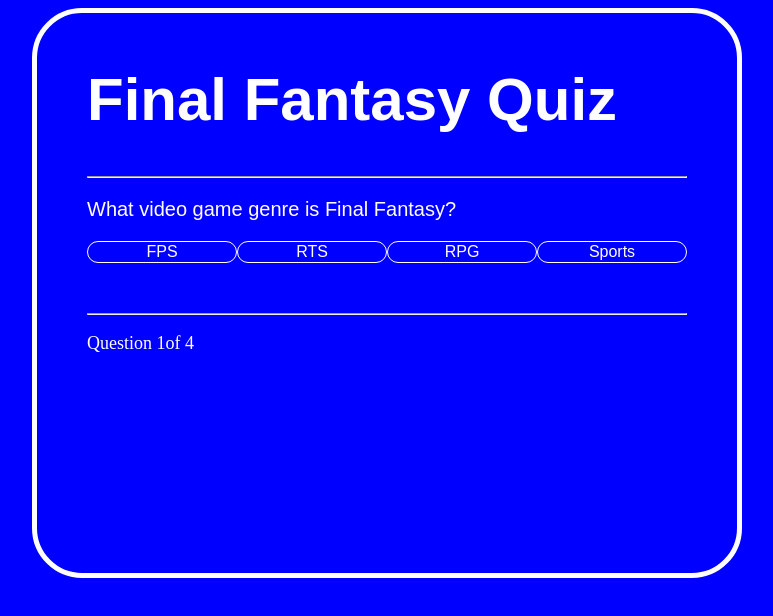
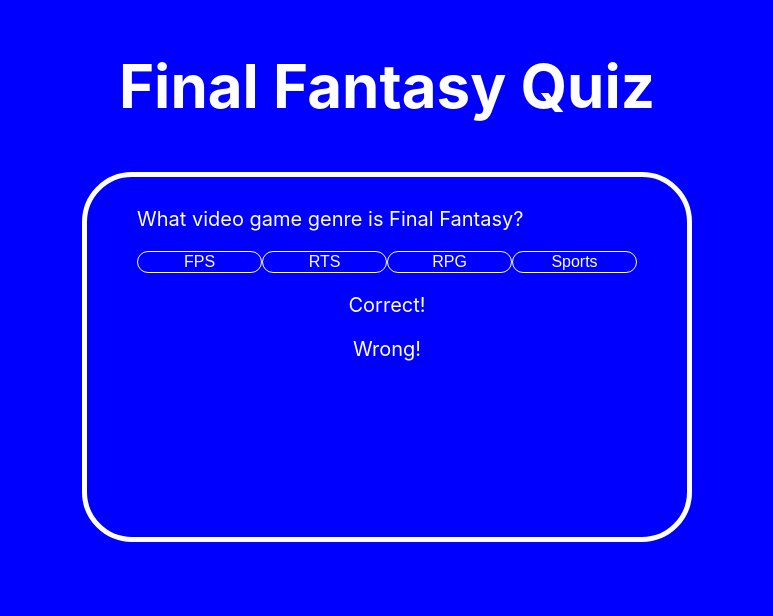
Before and after one commit to Merkraith/Final-Fantasy-Quiz, a plain HTML site: page index.html in a window 1280 px wide. Both pictures are taken after a click on the button "Start". Shown: the whole page, without its empty margins (253-1026 px from the left). Drawn offline with Linux system fonts and the light colour scheme.

Commit message:
progress made, still trying to implement countdown timer, and correct/wrong alerts

```diff
--- a/index.html
+++ b/index.html
@@ -9,15 +9,20 @@
     <title>Final Fantasy Quiz</title>
 </head>
 <body>
+    <nav>
+        <div id="countdown"></div>
+        <h1 id=title> Final Fantasy Quiz</h1>
+        <div id="score"></div>
+    </nav>
+
+
     <div class="grid">
         <div id="quiz">
             <div id="start">
-                <h1> Final Fantasy Quiz</h1>
-                <h1> Click to play!</h1>
+                <h1> Click start to play!</h1>
                 <button id="btn" onclick="startQuiz()">Start</button>
             </div>
-            <h1 id="title">Final Fantasy Quiz</h1>
-            <hr style="margin-top: 20px">
+            <!-- <hr style="margin-top: 20px"> -->
 
             <p id="question"></p>
 
@@ -28,10 +33,11 @@
                 <button id="btn3"><span id="choice3"></span></button>
             </div>
 
-            <hr style="margin-top: 50px">
+            <!-- <hr style="margin-top: 50px"> -->
 
             <footer>
-                <p id="progress">Question 1 of 4</p>
+                <p id="correct">Correct!</p>
+                <p id="wrong">Wrong!</p>
             </footer>
         </div>
     </div>
--- a/newstyles.css
+++ b/newstyles.css
@@ -4,8 +4,8 @@
 }
 
 .grid {
-    width: 600px;
-    height: 500px;
+    width: 500px;
+    height: 300px;
     margin: 0 auto;
     background-color: blue;
     padding: 10px 50px 50px 50px;
@@ -15,9 +15,9 @@
 }
 
 .grid h1 {
-    font-family: sans-serif;
+    font-family: -apple-system, BlinkMacSystemFont, 'Segoe UI', Roboto, Oxygen, Ubuntu, Cantarell, 'Open Sans', 'Helvetica Neue', sans-serif;
     background-color: blue;
-    font-size: 60px;
+    font-size: 40px;
     text-align: center;
     color: white;
     padding: 2px 0px;
@@ -26,7 +26,7 @@
 }
 
 .grid #question {
-    font-family: sans-serif;
+    font-family: -apple-system, BlinkMacSystemFont, 'Segoe UI', Roboto, Oxygen, Ubuntu, Cantarell, 'Open Sans', 'Helvetica Neue', sans-serif;
     font-size: 20px;
     color: white;
     text-align: center;
@@ -37,6 +37,7 @@
 }
 
 #btn {
+    font-size: 20px;
     border: 4px solid white;
     background-color: blue;
     border-radius: 50px;
@@ -72,7 +73,32 @@
     outline: black;
 }
 
-#progress {
+nav {
+    background-color: blue;
+    padding: 10px, 10px;
+    margin: 0 auto;
+}
+
+#countdown {
+    float: left;
+}
+
+#score {
+    float: right;
+}
+
+#title {
+    font-size: 60px;
     color: white;
-    font-size: 18px;
+    font-family: -apple-system, BlinkMacSystemFont, 'Segoe UI', Roboto, Oxygen, Ubuntu, Cantarell, 'Open Sans', 'Helvetica Neue', sans-serif;
+    float: none;
+    flex: none;
+    text-align: center
+    ;
 }
+
+footer {
+    font-family: -apple-system, BlinkMacSystemFont, 'Segoe UI', Roboto, Oxygen, Ubuntu, Cantarell, 'Open Sans', 'Helvetica Neue', sans-serif;
+    font-size: 20px;
+    color: white;
+}
--- a/script.js
+++ b/script.js
@@ -1,24 +1,21 @@
+let countdown = document.querySelector("countdown");
+let score = document.querySelector("score");
 // Hiding text and buttons that will be used for questions and choices
 
-document.getElementById("question").style.display ="none";
-document.getElementById("buttons").style.display ="none";
-document.getElementById("progress").style.display ="none";
-document.getElementById("title").style.display ="none";
+document.getElementById("question").style.display = "none";
+document.getElementById("buttons").style.display = "none";
 
 // Start button is clicked, start screen is hidden and then quiz display shows up
 
 function startQuiz() {
     document.getElementById("start").style.display = "none";
-    document.getElementById("question").style.display ="flex";
-    document.getElementById("buttons").style.display ="flex";
-    document.getElementById("progress").style.display ="flex";
-    document.getElementById("title").style.display ="flex";
+    document.getElementById("question").style.display = "flex";
+    document.getElementById("buttons").style.display = "flex";
     populate();
 }
 
 function populate() {
-    if(quiz.isEnded()) {
-        showScores();
+    if (quiz.isEnded()) {
     }
     else {
         //show question
@@ -27,44 +24,43 @@
 
         //show choices
         let choices = quiz.getQuestionIndex().choices;
-        for(let i = 0; i < choices.length; i++) {
+        for (let i = 0; i < choices.length; i++) {
             let element = document.getElementById("choice" + i);
             element.innerHTML = choices[i];
             guess("btn" + i, choices[i]);
         }
-        showProgress();
     }
 };
 
 function guess(id, guess) {
     let button = document.getElementById(id);
-    button.onclick = function() {
+    button.onclick = function () {
         quiz.guess(guess);
         populate();
     }
 }
 
-function showProgress() {
-    let currentQuestionNumber = quiz.quesitonIndex + 1;
-    let element = document.getElementById("progress");
-    element.innerHTML = "Question " + currentQuestionNumber + "of " + quiz.questions.length;
-
-}
-
-function showScores() {
-    let gameOverHtml = "<h1>Result</h1>";
-    gameOverHtml += "<h2 id='score'> Your scores: " + quiz.score + "</h2>";
-    let element = document.getElementById("quiz");
-    element.innerHTML = gameOverHtml;
-}
-
 let questions = [
-    new Question ("What video game genre is Final Fantasy?",["FPS", "RTS", "RPG", "Sports"], "RPG"),
-    new Question ("Which Final Fantasy game has the character Cloud Strife?",  ["FFI", "FFVII", "FFVIII", "FFXV"], "FFVII"),
-    new Question ("What character name is used in most games?", ["Cid", "Terra", "Erdrick", "Bob"], "Cid"),
-    new Question ("Final Fantasy III(snes) is really:", ["FFIV", "FFVI", "FFIX", "FFIII"], "FFVI")
+    new Question("What video game genre is Final Fantasy?", ["FPS", "RTS", "RPG", "Sports"], "RPG"),
+    new Question("Which Final Fantasy game has the character Cloud Strife?", ["FFI", "FFVII", "FFVIII", "FFXV"], "FFVII"),
+    new Question("What character name is used in most games?", ["Cid", "Terra", "Erdrick", "Bob"], "Cid"),
+    new Question("Final Fantasy III(snes) is really:", ["FFIV", "FFVI", "FFIX", "FFIII"], "FFVI")
 ];
 
 let quiz = new Quiz(questions);
 
 populate();
+
+// function showProgress() {
+//     let currentQuestionNumber = quiz.quesitonIndex + 1;
+//     let element = document.getElementById("progress");
+//     element.innerHTML = "Question " + currentQuestionNumber + "of " + quiz.questions.length;
+
+// }
+
+// function showScores() {
+//     let gameOverHtml = "<h1>Result</h1>";
+//     gameOverHtml += "<h2 id='score'> Your scores: " + quiz.score + "</h2>";
+//     let element = document.getElementById("quiz");
+//     element.innerHTML = gameOverHtml;
+// }
```
Also changed, not shown: 1 other file.
